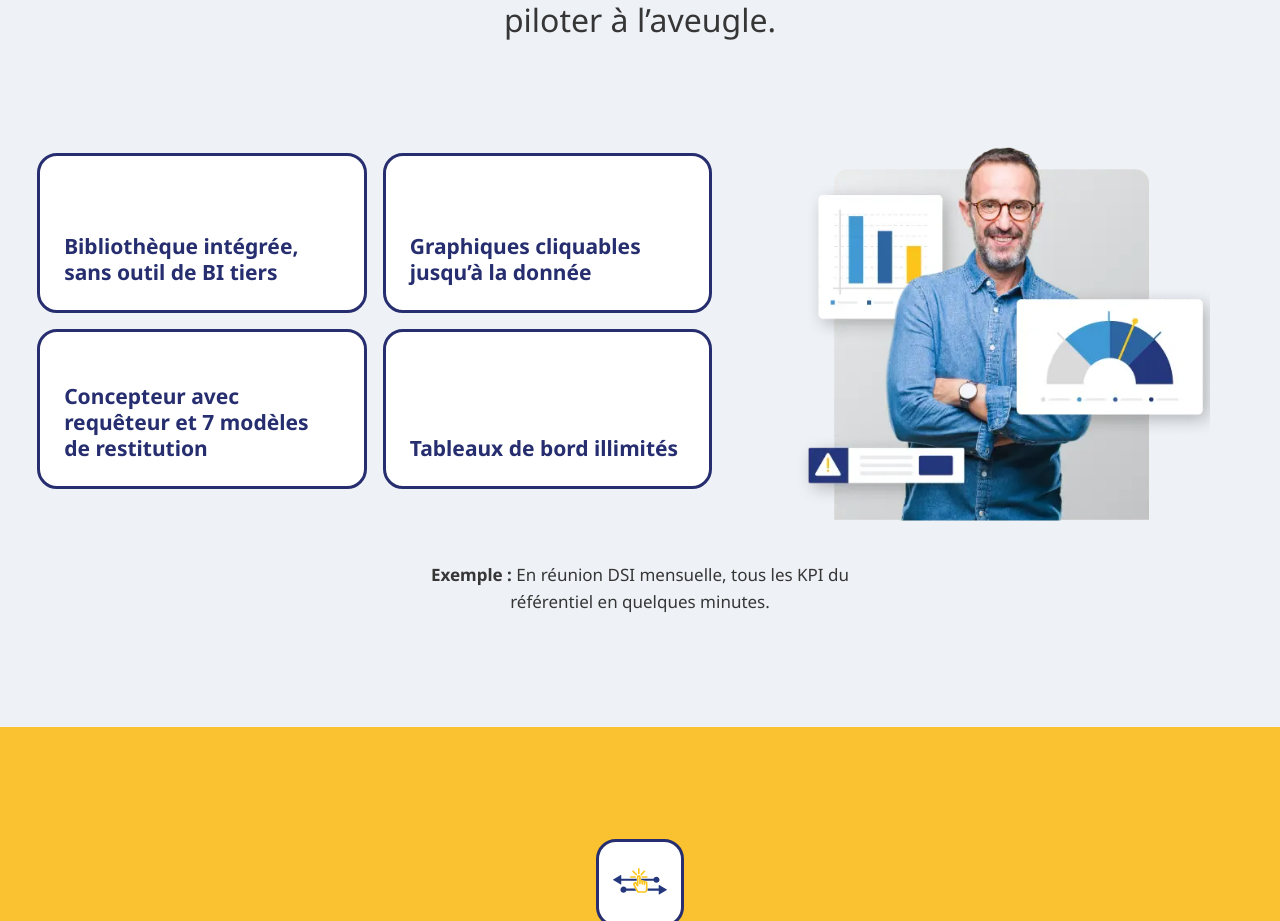
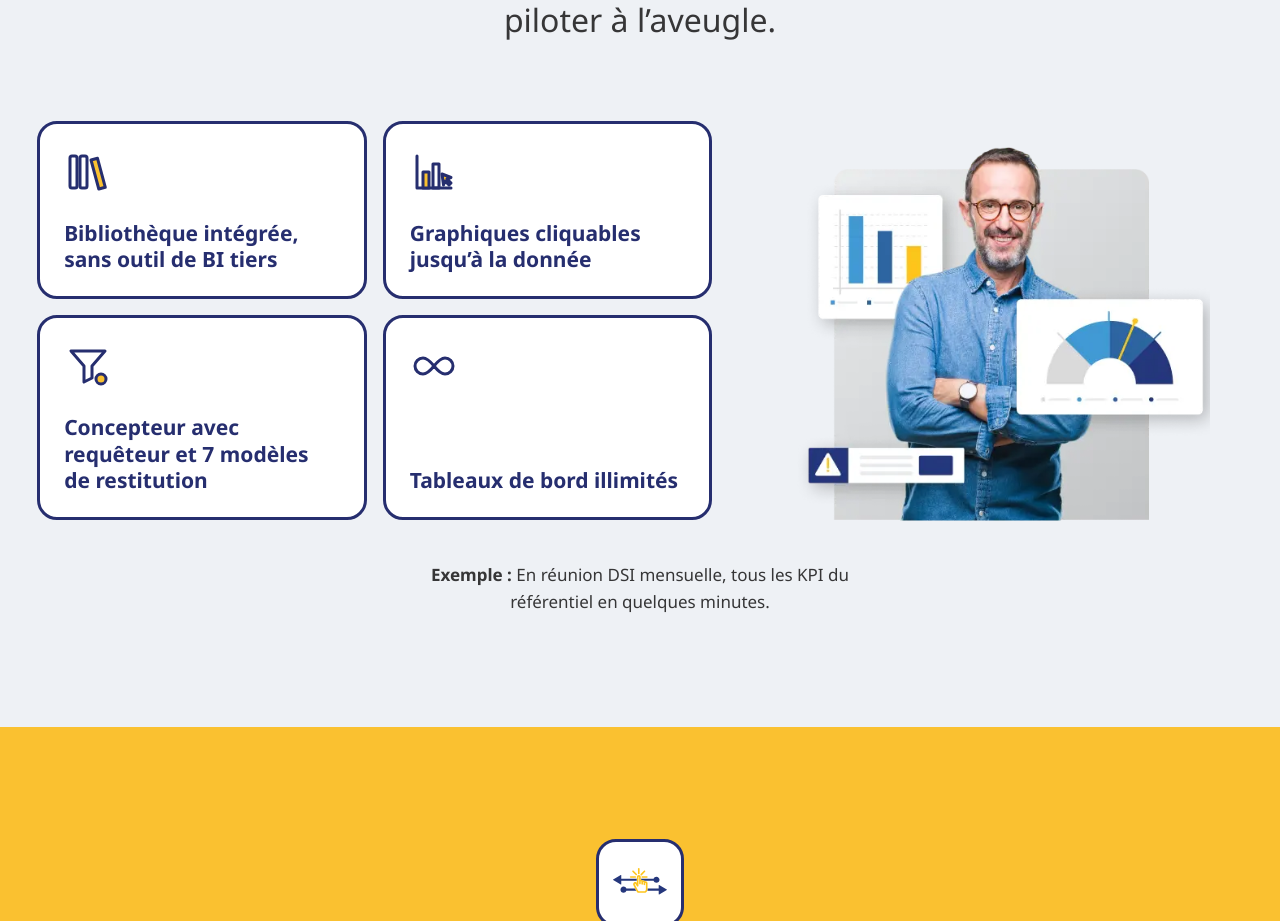
Before and after one commit to TheoNaulet/mycarto-redesign, a Vue app: page /fonctionnalites in a window 1280 px wide. Shown: the part 3155-4076 px from the top of the page. Built offline with nearby package versions, Linux system fonts and the light colour scheme; a web font is replaced by a local one.

Commit message:
Tableaux de bord : un picto dessiné en haut de chaque tuile

```diff
--- a/src/pages/FeaturesPage.vue
+++ b/src/pages/FeaturesPage.vue
@@ -9,6 +9,18 @@ const interop = f['interoperabilite']
 const bpmn = f['bpmn']
 
 const systems = ['CMDB', 'ITSM', 'PPM', 'BI', 'SI Finances', 'Base de connaissances', 'LDAP']
+
+// One small drawn pictogram per dashboard point, in the navy and yellow of their icon set.
+const dashIcons = [
+  // library of dashboards
+  '<rect x="6" y="8" width="7" height="32" rx="2"/><rect x="16" y="8" width="7" height="32" rx="2"/><path class="y" d="m27 12 6.5-1.7 7.8 29-6.5 1.7z"/>',
+  // clickable chart
+  '<path d="M7 40V8M7 40h34"/><rect class="y" x="13" y="24" width="6" height="16"/><rect x="23" y="16" width="6" height="24"/><path class="y" d="m32 26 9 3.5-4 1.5 4 4-2 2-4-4-1.5 4z"/>',
+  // query designer
+  '<path d="M7 9h34l-13 15v12l-8 4V24z"/><circle class="y" cx="37" cy="37" r="5"/>',
+  // unlimited
+  '<path d="M24 24c-4-5-7-8-11-8a8 8 0 0 0 0 16c4 0 7-3 11-8s7-8 11-8a8 8 0 0 1 0 16c-4 0-7-3-11-8z"/>',
+]
 </script>
 
 <template>
@@ -75,7 +87,11 @@ const systems = ['CMDB', 'ITSM', 'PPM', 'BI', 'SI Finances', 'Base de connaissan
         </div>
         <div class="dash">
           <ul class="tiles">
-            <li v-for="p in dash.points" :key="p">{{ p }}</li>
+            <li v-for="(p, i) in dash.points" :key="p">
+              <!-- eslint-disable-next-line vue/no-v-html -->
+              <svg viewBox="0 0 48 48" aria-hidden="true" v-html="dashIcons[i]" />
+              {{ p }}
+            </li>
           </ul>
           <img class="dash__photo" src="/brand/photos/manager-infrastructure.webp" alt="" width="512" height="513" />
         </div>
@@ -332,7 +348,9 @@ const systems = ['CMDB', 'ITSM', 'PPM', 'BI', 'SI Finances', 'Base de connaissan
 
 .tiles li {
   display: flex;
-  align-items: flex-end;
+  flex-direction: column;
+  justify-content: space-between;
+  gap: var(--space-5);
   min-height: 10rem;
   padding: var(--space-5);
   border: var(--frame) solid var(--navy);
@@ -343,6 +361,20 @@ const systems = ['CMDB', 'ITSM', 'PPM', 'BI', 'SI Finances', 'Base de connaissan
   font-size: var(--fs-l);
   line-height: 1.25;
   color: var(--navy);
+}
+
+.tiles svg {
+  width: 3rem;
+  height: 3rem;
+  fill: none;
+  stroke: var(--navy);
+  stroke-width: 3;
+  stroke-linecap: round;
+  stroke-linejoin: round;
+}
+
+.tiles svg :deep(.y) {
+  fill: var(--yellow);
 }
 
 .dash__photo {
@@ -509,7 +541,21 @@ const systems = ['CMDB', 'ITSM', 'PPM', 'BI', 'SI Finances', 'Base de connaissan
   }
 
   .meta__photo,
-  .dash__photo {
+  .tiles svg {
+  width: 3rem;
+  height: 3rem;
+  fill: none;
+  stroke: var(--navy);
+  stroke-width: 3;
+  stroke-linecap: round;
+  stroke-linejoin: round;
+}
+
+.tiles svg :deep(.y) {
+  fill: var(--yellow);
+}
+
+.dash__photo {
     max-width: 20rem;
   }
 }
```
